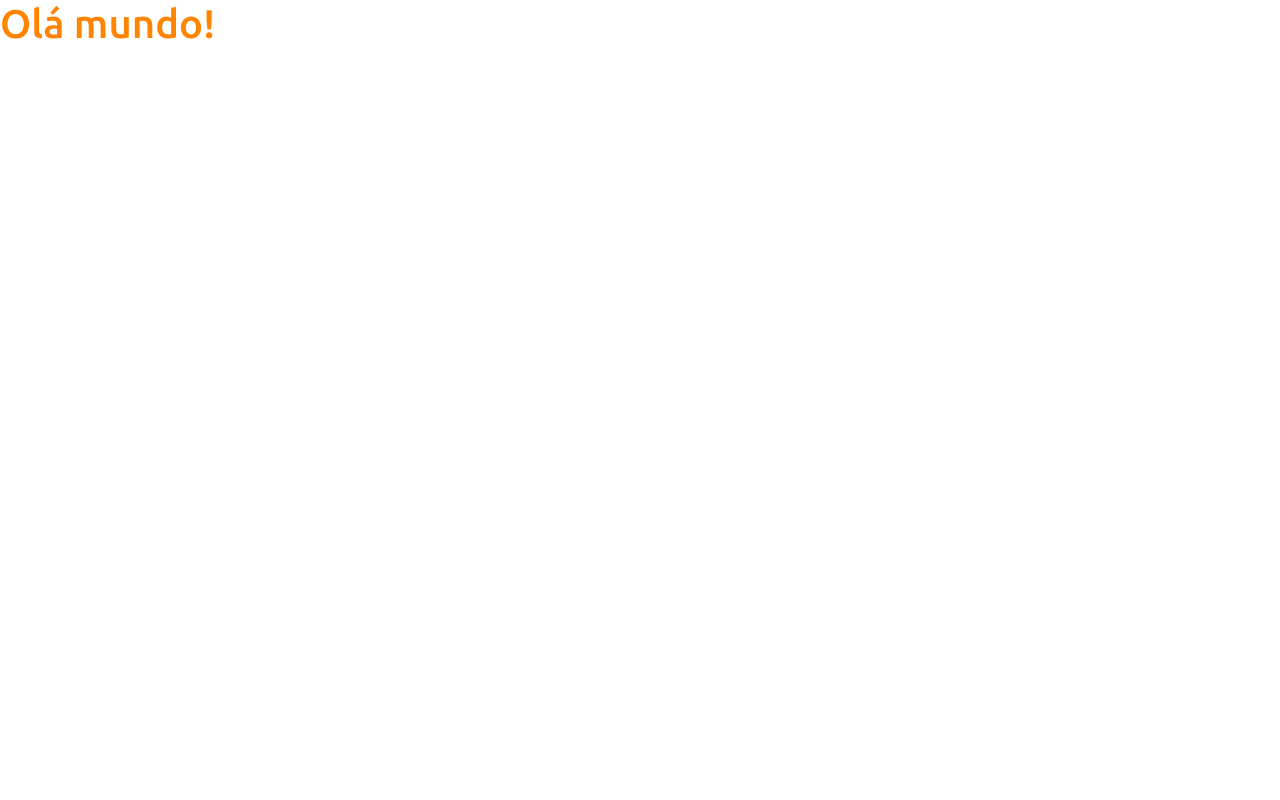
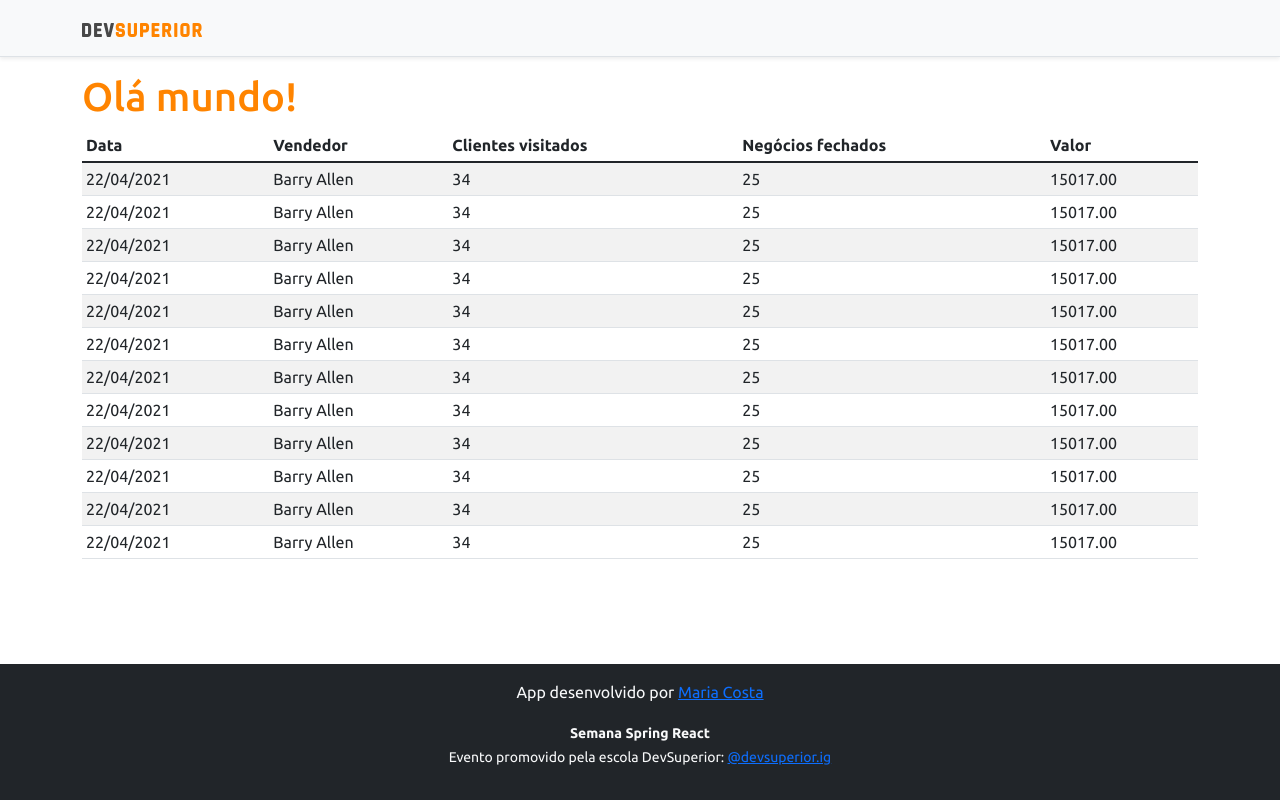
Before and after one commit to soaresmaric/bootcamp-spring-react, a React (Create React App) app in the folder frontend/: page / in a window 1280 px wide. Built offline with nearby package versions, Linux system fonts and the light colour scheme.

Commit message:
basic static components

```diff
--- a/frontend/src/App.tsx
+++ b/frontend/src/App.tsx
@@ -1,11 +1,18 @@
-import React from 'react';
+import DataTable from "components/DataTable";
+import Footer from "components/Footer";
+import NavBar from "components/NavBar";
 
 function App() {
   return (
-    <div className="App">
-      <h1 className="text-primary"> Olá mundo!</h1>
+    <>
+      <NavBar/>
+      <div className="container">
+        <h1 className="text-primary"> Olá mundo!</h1>
+        <DataTable />
 
-    </div>
+      </div>
+      <Footer />
+    </>
   );
 }
 
--- /dev/null
+++ b/frontend/src/components/DataTable/index.tsx
@@ -0,0 +1,105 @@
+const DataTable = () => {
+    return (
+        <div className="table-responsive">
+            <table className="table table-striped table-sm">
+                <thead>
+                    <tr>
+                        <th>Data</th>
+                        <th>Vendedor</th>
+                        <th>Clientes visitados</th>
+                        <th>Negócios fechados</th>
+                        <th>Valor</th>
+                    </tr>
+                </thead>
+                <tbody>
+                    <tr>
+                        <td>22/04/2021</td>
+                        <td>Barry Allen</td>
+                        <td>34</td>
+                        <td>25</td>
+                        <td>15017.00</td>
+                    </tr>
+                    <tr>
+                        <td>22/04/2021</td>
+                        <td>Barry Allen</td>
+                        <td>34</td>
+                        <td>25</td>
+                        <td>15017.00</td>
+                    </tr>
+                    <tr>
+                        <td>22/04/2021</td>
+                        <td>Barry Allen</td>
+                        <td>34</td>
+                        <td>25</td>
+                        <td>15017.00</td>
+                    </tr>
+                    <tr>
+                        <td>22/04/2021</td>
+                        <td>Barry Allen</td>
+                        <td>34</td>
+                        <td>25</td>
+                        <td>15017.00</td>
+                    </tr>
+                    <tr>
+                        <td>22/04/2021</td>
+                        <td>Barry Allen</td>
+                        <td>34</td>
+                        <td>25</td>
+                        <td>15017.00</td>
+                    </tr>
+                    <tr>
+                        <td>22/04/2021</td>
+                        <td>Barry Allen</td>
+                        <td>34</td>
+                        <td>25</td>
+                        <td>15017.00</td>
+                    </tr>
+                    <tr>
+                        <td>22/04/2021</td>
+                        <td>Barry Allen</td>
+                        <td>34</td>
+                        <td>25</td>
+                        <td>15017.00</td>
+                    </tr>
+                    <tr>
+                        <td>22/04/2021</td>
+                        <td>Barry Allen</td>
+                        <td>34</td>
+                        <td>25</td>
+                        <td>15017.00</td>
+                    </tr>
+                    <tr>
+                        <td>22/04/2021</td>
+                        <td>Barry Allen</td>
+                        <td>34</td>
+                        <td>25</td>
+                        <td>15017.00</td>
+                    </tr>
+                    <tr>
+                        <td>22/04/2021</td>
+                        <td>Barry Allen</td>
+                        <td>34</td>
+                        <td>25</td>
+                        <td>15017.00</td>
+                    </tr>
+                    <tr>
+                        <td>22/04/2021</td>
+                        <td>Barry Allen</td>
+                        <td>34</td>
+                        <td>25</td>
+                        <td>15017.00</td>
+                    </tr>
+                    <tr>
+                        <td>22/04/2021</td>
+                        <td>Barry Allen</td>
+                        <td>34</td>
+                        <td>25</td>
+                        <td>15017.00</td>
+                    </tr>
+                </tbody>
+            </table>
+        </div>
+    );
+}
+
+export default DataTable;
--- /dev/null
+++ b/frontend/src/components/Footer/index.tsx
@@ -0,0 +1,13 @@
+const Footer = () => {
+    return (
+        <footer className="footer mt-auto py-3 bg-dark">
+            <div className="container">
+                <p className="text-light">App desenvolvido por <a href="https://github.com/soaresmaric" target="_blank" rel="noreferrer">Maria Costa</a></p>
+                <p className="text-light"><small><strong>Semana Spring React</strong><br />
+                    Evento promovido pela escola DevSuperior: <a href="https://instagram.com/devsuperior.ig" target="_blank" rel="noreferrer">@devsuperior.ig</a></small></p>
+            </div>
+        </footer>
+    );
+}
+
+export default Footer;
--- /dev/null
+++ b/frontend/src/components/NavBar/index.tsx
@@ -0,0 +1,14 @@
+import ImgDsDark from "assets/img/ds-dark.svg"
+const NavBar = () => {
+    return (
+        <div className="d-flex flex-column flex-md-row align-items-center p-3 px-md-4 mb-3 bg-light border-bottom shadow-sm">
+        <div className="container">
+          <nav className="my-2 my-md-0 mr-md-3">
+            <img src={ImgDsDark} alt="DevSuperior" width="120" />
+          </nav>
+        </div>
+      </div>
+    );
+  }
+
+  export default NavBar;
```
Also changed, not shown: frontend/src/assets/img/ds-dark.svg (added).
